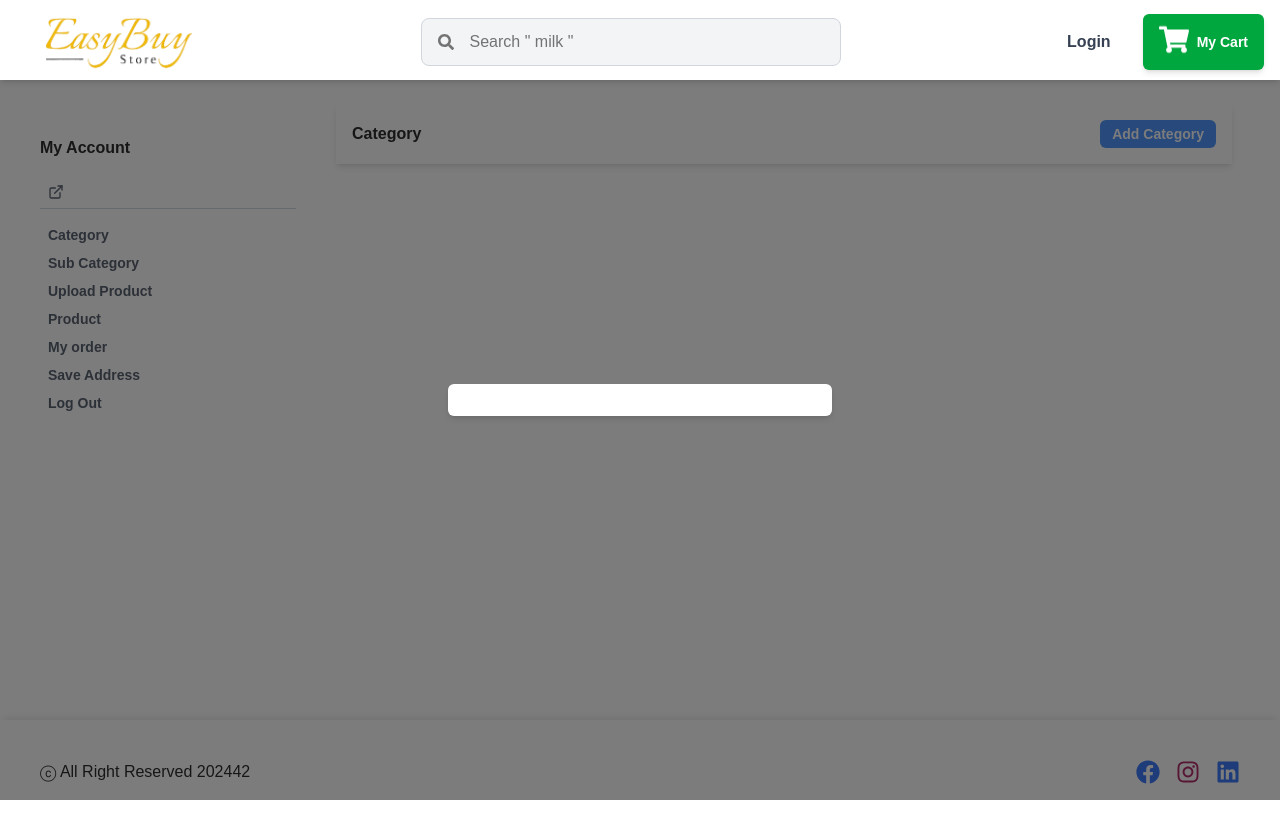
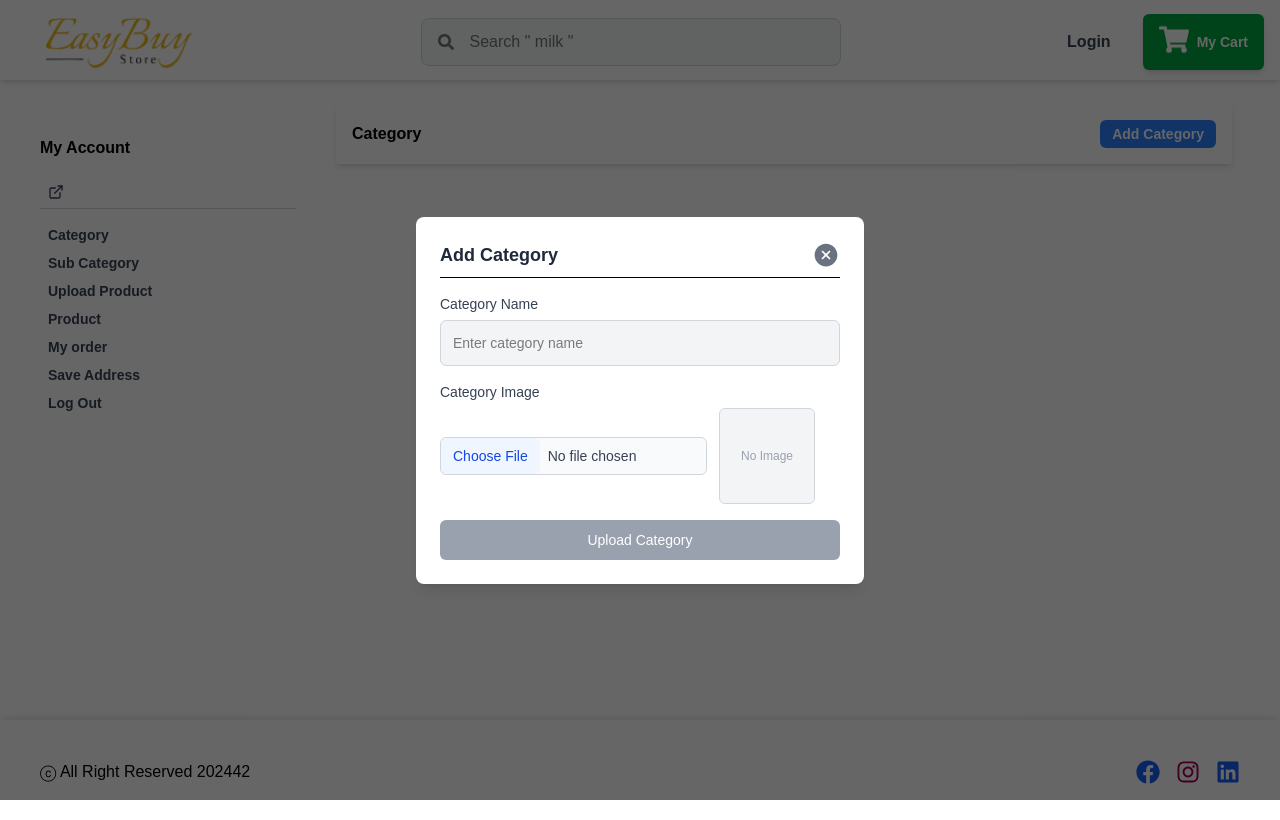
Before and after one commit to Hex9l/EASYBUY---Ecommerce, a React (Vite) app in the folder EASYBUY frontend/client/: page /dashboard/category in a window 1280 px wide. Both pictures are taken after a click on the button "Add Category". Built offline with nearby package versions, Linux system fonts and the light colour scheme; no server answers.

Commit message:
half fix category

```diff
--- a/EASYBUY frontend/client/layouts/Dashboard.jsx
+++ b/EASYBUY frontend/client/layouts/Dashboard.jsx
@@ -1,6 +1,6 @@
 
 import { Outlet } from "react-router-dom";
-import UserMenu from "../src/components/userMenu";
+import UserMenu from "../src/components/UserMenu";
 
 const Dashboard = () => {
   return (
--- a/EASYBUY frontend/client/src/common/SummaryApi.js
+++ b/EASYBUY frontend/client/src/common/SummaryApi.js
@@ -42,5 +42,14 @@ export const SummaryApi = {
     updateUserDetails: {
         url: '/api/user/update-user',
         method: "PUT",
-    }
+    },
+    addCategory: {
+        url: '/api/category/add-category',
+        method: "POST",
+    },
+    uploadimage: {
+        url: '/api/upload/upload',
+        method: "POST",
+    },
+
 }
--- a/EASYBUY frontend/client/src/components/UploadCategoryModel.jsx
+++ b/EASYBUY frontend/client/src/components/UploadCategoryModel.jsx
@@ -1,36 +1,137 @@
-import React from 'react'
+import React, { useState } from "react";
+import { IoIosCloseCircle } from "react-icons/io";
+import uploadImage from "../utils/uploadimage";
 
-function UploadCategoryModel() {
-  return (
-   <section className='fixed inset-0 bg-neutral-800/60 flex justify-center items-center'>
+function UploadCategoryModel({ close }) {
+  const [data, setData] = useState({ name: "", image: "" });
 
-    <div className='bg-white p-4 rounded-md shadow-md w-96'>
+  const handleOnChange = (e) => {
+    const { name, value } = e.target;
+    setData((prev) => ({ ...prev, [name]: value }));
+  };
 
-    </div>
+  const handleSubmit = (e) => {
+    e.preventDefault();
+    console.log("Submitted data:", data);
+  };
+  const handleUploadCategoryImage = async (e) => {
+    const file = e.target.files[0];
+    if (!file) return;
+
+    // Local preview
+    const localPreview = URL.createObjectURL(file);
+    setData((prev) => ({ ...prev, image: localPreview }));
+
+    try {
+      const response = await uploadImage(file);
+      console.log("Upload response:", response);
+
+      // Try to safely access the URL
+      const uploadedUrl =
+        response?.data?.url || response?.url || response?.data?.data?.url;
+
+      if (!uploadedUrl) throw new Error("Upload URL not found in response");
+
+      setData((prev) => ({ ...prev, image: uploadedUrl }));
+    } catch (err) {
+      console.error("Image upload failed:", err);
+    }
+  };
+
+  // ✅ NEW: Disable button until both fields are filled
+  const isDisabled = !data.name.trim() || !data.image.trim();
 
 
 
-    {/* <div className='fixed inset-0 bg-black bg-opacity-30 backdrop-blur-sm flex justify-center items-center'>
-      <div className='bg-white p-4 rounded-md shadow-md w-96'>
-        <h2 className='text-lg font-semibold mb-4'>Upload Category</h2>
-        <form>
-          <div className='mb-4'>
-            <label className='block text-sm font-medium mb-1'>Category Name</label>
-            <input type="text" className='w-full border border-gray-300 rounded-md p-2' />
+
+  return (
+    <section className="fixed inset-0 z-50 flex items-center justify-center bg-black/60 px-3 sm:px-4">
+      <div className="w-full max-w-sm sm:max-w-md bg-white p-4 sm:p-6 rounded-lg shadow-lg">
+        {/* Header */}
+        <div className="flex items-center justify-between border-b pb-2 mb-4">
+          <h1 className="text-base sm:text-lg font-semibold text-gray-800">
+            Add Category
+          </h1>
+          <button
+            onClick={close}
+            aria-label="Close"
+            className="text-gray-500 hover:text-gray-700 transition-colors"
+          >
+            <IoIosCloseCircle size={28} />
+          </button>
+        </div>
+
+        {/* Form */}
+        <form onSubmit={handleSubmit} className="space-y-4">
+          {/* Category Name */}
+          <div className="grid gap-1.5">
+            <label
+              htmlFor="categoryName"
+              className="text-sm font-medium text-gray-700"
+            >
+              Category Name
+            </label>
+            <input
+              id="categoryName"
+              name="name"
+              type="text"
+              placeholder="Enter category name"
+              value={data.name}
+              onChange={handleOnChange}
+              required
+              className="w-full p-2.5 sm:p-3 rounded-md border border-gray-300 bg-gray-100 focus:bg-white focus:border-blue-500 focus:ring-2 focus:ring-blue-200 outline-none text-sm transition-all"
+            />
           </div>
-          <div className='mb-4'>
-            <label className='block text-sm font-medium mb-1'>Description</label>
-            <textarea className='w-full border border-gray-300 rounded-md p-2' rows="3"></textarea>
+
+          {/* Category Image */}
+          <div className="grid gap-1.5">
+            <label
+              htmlFor="categoryImage"
+              className="text-sm font-medium text-gray-700"
+            >
+              Category Image
+            </label>
+
+            <div className="flex flex-col sm:flex-row sm:items-center gap-3">
+              <input
+                id="categoryImage"
+                type="file"
+                accept="image/*"
+                onChange={handleUploadCategoryImage}
+                className="block  text-sm text-gray-700 border border-gray-300 rounded-md cursor-pointer bg-gray-50 focus:outline-none file:mr-2 file:py-2 file:px-3 file:rounded-md file:border-0 file:bg-blue-50 file:text-blue-700 hover:file:bg-blue-100 transition-all"
+              />
+
+              {data.image ? (
+                <img
+                  src={data.image}
+                  alt="Preview"
+                  className="w-20 h-20 sm:w-24 sm:h-24 rounded-md object-cover border border-gray-300"
+                />
+              ) : (
+                <div className="w-20 h-20 sm:w-24 sm:h-24 flex items-center justify-center rounded-md bg-gray-100 border border-gray-300 text-gray-400 text-xs">
+                  No Image
+                </div>
+              )}
+            </div>
           </div>
-          <div className='flex justify-end'>
-            <button type="button" className='mr-2 px-4 py-2 bg-gray-300 rounded-md hover:bg-gray-400'>Cancel</button>
-            <button type="submit" className='px-4 py-2 bg-blue-500 text-white rounded-md hover:bg-blue-600'>Upload</button>
-          </div>
+
+          {/* Submit Button */}
+          {/* Submit Button */}
+          <button
+            type="submit"
+            disabled={isDisabled}   // ✅ added
+            className={`w-full py-2.5 rounded-md text-white text-sm font-medium transition-colors ${isDisabled
+              ? "bg-gray-400 cursor-not-allowed"   // ✅ gray when disabled
+              : "bg-blue-600 hover:bg-blue-700"    // ✅ blue when active
+              }`}
+          >
+            Upload Category
+          </button>
+
         </form>
       </div>
-    </div> */}
-   </section>
-  )
+    </section>
+  );
 }
 
-export default UploadCategoryModel
+export default UploadCategoryModel;
--- a/EASYBUY frontend/client/src/components/UserMenu.jsx
+++ b/EASYBUY frontend/client/src/components/UserMenu.jsx
@@ -18,7 +18,6 @@ const UserMenu = ({ close, closeIcon, dashboard = false }) => {
   const dispatch = useDispatch();
   const menuRef = useRef(null);
 
-  // ✅ Close menu when clicking outside
   useEffect(() => {
     const handleClickOutside = (event) => {
       if (menuRef.current && !menuRef.current.contains(event.target)) {
@@ -71,7 +70,7 @@ const UserMenu = ({ close, closeIcon, dashboard = false }) => {
 
 
       <div className="grid text-sm gap-2">
-        {/* ✅ Only show dashboard links if prop is true */}
+
         {dashboard && (
           <>
             <Link to="/dashboard/category" onClick={handleClose} className="pl-2 font-semibold text-gray-700 hover:text-black">
--- a/EASYBUY frontend/client/src/utils/Axios.js
+++ b/EASYBUY frontend/client/src/utils/Axios.js
@@ -6,7 +6,7 @@ const Axios = axios.create({
     withCredentials: true,
 });
 
-// 🔹 Add access token before every request
+//  Add access token before every request
 Axios.interceptors.request.use(
     async (config) => {
         const accessToken = localStorage.getItem("accessToken");
@@ -20,7 +20,7 @@ Axios.interceptors.request.use(
     }
 );
 
-// 🔹 Handle expired access tokens via refresh
+//  Handle expired access tokens via refresh
 Axios.interceptors.response.use(
     (response) => {
         return response;
@@ -46,7 +46,7 @@ Axios.interceptors.response.use(
     }
 );
 
-// 🔹 Function to get new access token
+//  Function to get new access token
 const refreshAccessToken = async (refreshToken) => {
     try {
         const response = await Axios({
--- /dev/null
+++ b/EASYBUY frontend/client/src/utils/uploadimage.js
@@ -0,0 +1,22 @@
+import Axios from 'axios';
+import { SummaryApi } from '../common/SummaryApi';
+
+
+const uploadImage = async (image) => {
+    try {
+        const formData = new FormData();
+        formData.append('image', image);
+
+        const response = await Axios({
+            ...SummaryApi.uploadimage,
+            data: formData
+        })
+
+        return response.data
+
+    } catch (error) {
+        return error
+    }
+};
+
+export default uploadImage;
```
Also changed, not shown: EASYBUY frontend/client/public/LOGO2.png (renamed from EASYBUY frontend/client/src/assets/LOGO2.png).
